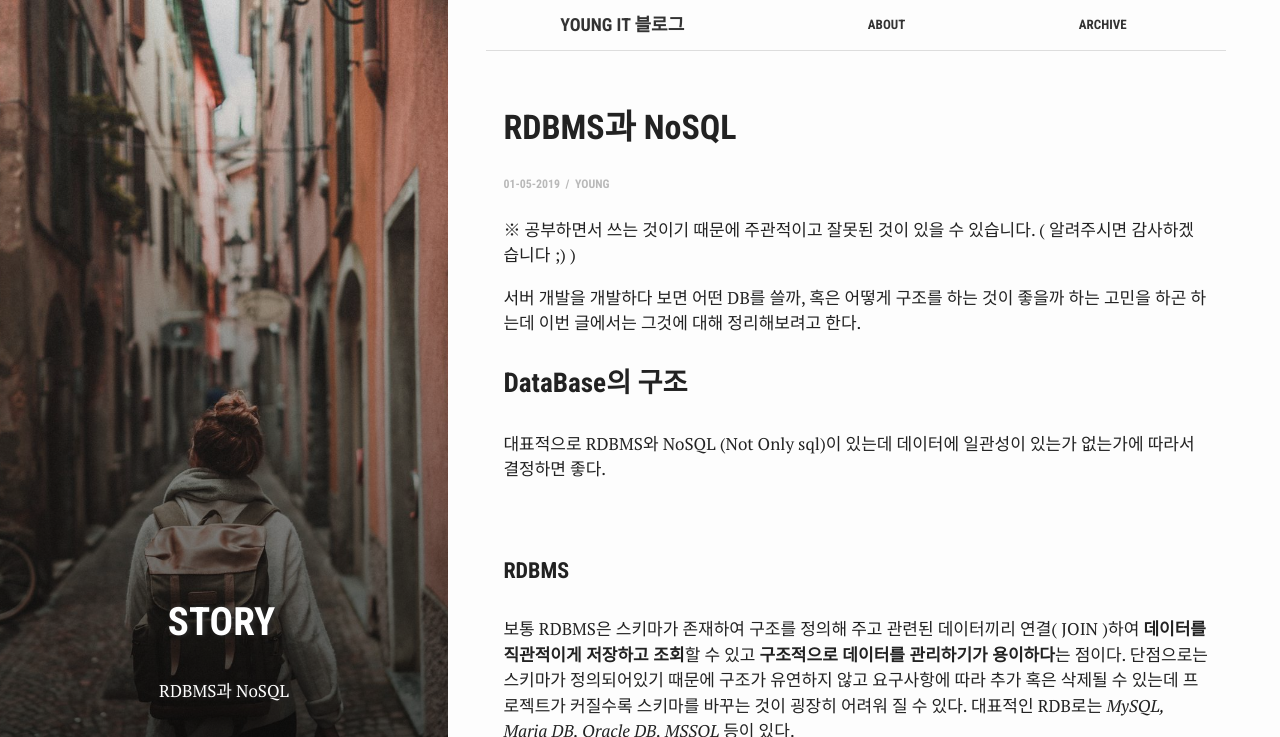
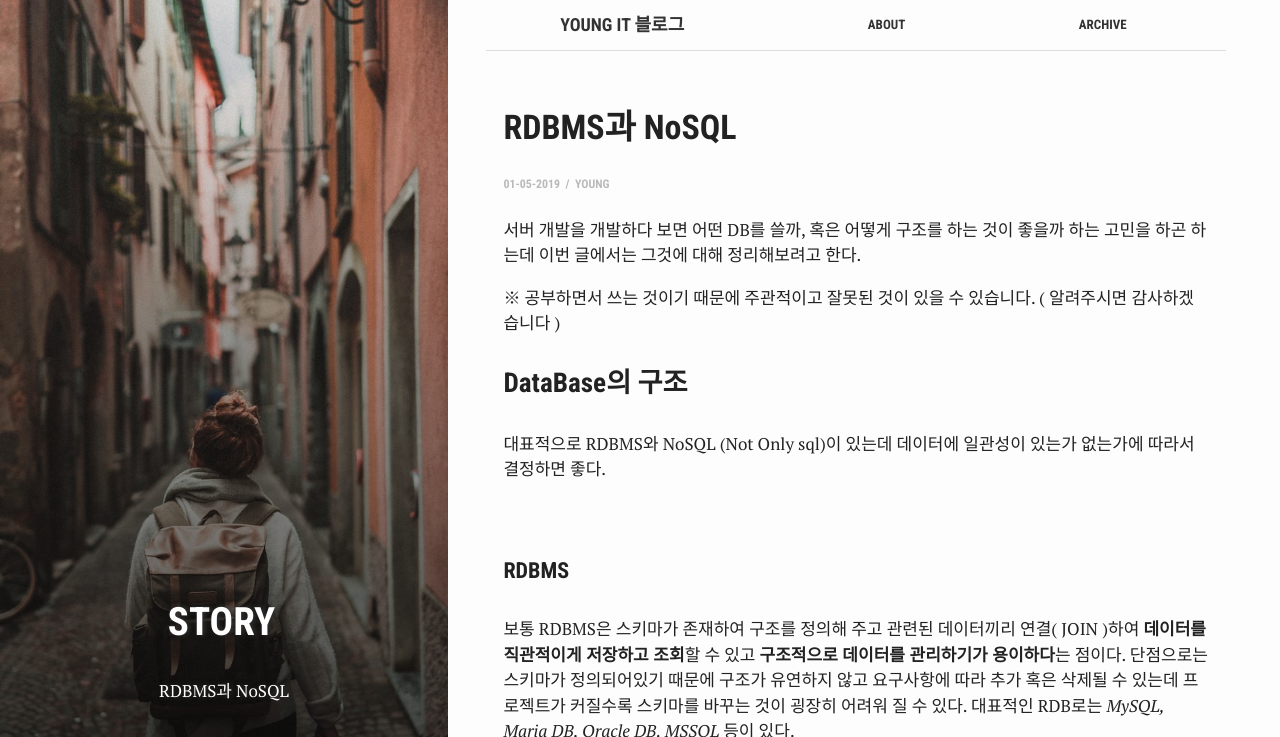
Before and after one commit to wlsdud2194/wlsdud2194.github.io, a Jekyll site: the page built from _posts/2019-05-01-RDBMS과-NOSQL.md, in a window 1280 px wide and 900 px high, cut to the strip 0-737 px from the top of the window. Built offline with Jekyll 4.4.1, drawn with Linux system fonts in a browser that asks for light colours.

```diff
--- a/_posts/2019-05-01-RDBMS과-NOSQL.md
+++ b/_posts/2019-05-01-RDBMS과-NOSQL.md
@@ -10,9 +10,9 @@ tags : ['Story']
 author: "Young"
 ---
 
- ※ 공부하면서 쓰는 것이기 때문에 주관적이고 잘못된 것이 있을 수 있습니다. ( 알려주시면 감사하겠습니다 ;) )
+ 서버 개발을 개발하다 보면  어떤 DB를 쓸까, 혹은 어떻게 구조를 하는 것이 좋을까 하는 고민을 하곤 하는데 이번 글에서는 그것에 대해 정리해보려고 한다.
 
- 서버 개발을 개발하다 보면  어떤 DB를 쓸까, 혹은 어떻게 구조를 하는 것이 좋을까 하는 고민을 하곤 하는데 이번 글에서는 그것에 대해 정리해보려고 한다.
+ ※ 공부하면서 쓰는 것이기 때문에 주관적이고 잘못된 것이 있을 수 있습니다. ( 알려주시면 감사하겠습니다 )
 
 ### DataBase의 구조
 
```
